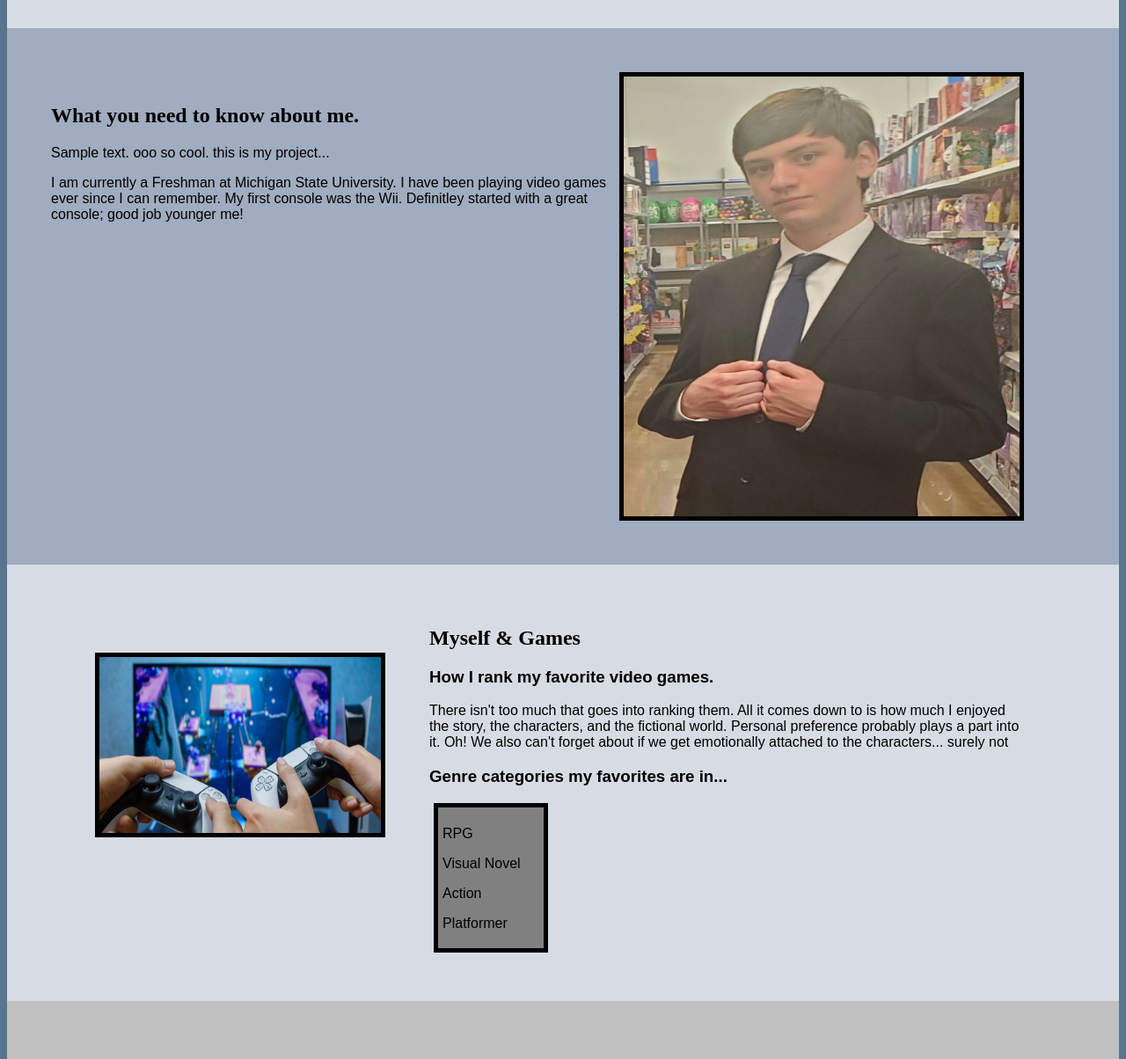
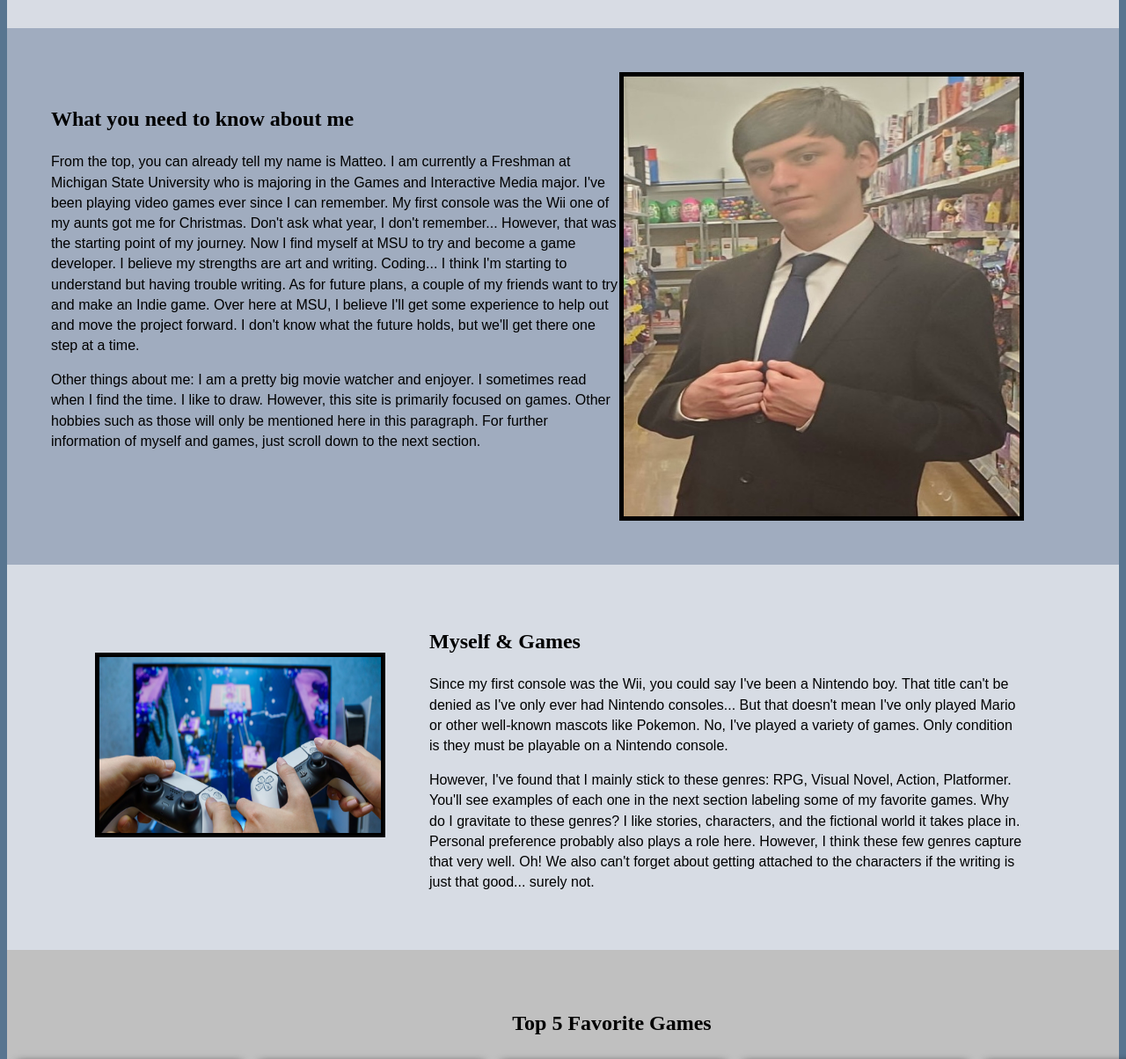
Before and after one commit to ziraldom/ziraldom.github.io, a plain HTML site: page index.html in a window 1280 px wide. Shown: the part 122-1326 px from the top of the page at 88% size. Drawn offline with Linux system fonts and the light colour scheme.

Commit message:
Project1 for MI 103

```diff
--- a/index.html
+++ b/index.html
@@ -11,7 +11,7 @@
  <nav class="navBar">
     <h1>
      <p class="p1">
-        Matteo Ziraldo
+        Matteo Ziraldo: A Website
      </p>
     </h1>
   <div class="header-right">
@@ -26,9 +26,20 @@
     <div class="hero-section">
         <div class="hero-content">
          <div class="hero-text">
-            <h2>What you need to know about me.</h2>
-            <p>Sample text. ooo so cool. this is my project...</p>
-            <p>I am currently a Freshman at Michigan State University. I have been playing video games ever since I can remember. My first console was the Wii. Definitley started with a great console; good job younger me!</p>
+            <h2>What you need to know about me</h2>
+            <p>From the top, you can already tell my name is Matteo. I am currently a Freshman at Michigan State
+                University who is majoring in the Games and Interactive Media major. I've been playing video
+                games ever since I can remember. My first console was the Wii one of my aunts got me for
+                Christmas. Don't ask what year, I don't remember... However, that was the starting point of my
+                journey. Now I find myself at MSU to try and become a game developer. I believe my strengths
+                are art and writing. Coding... I think I'm starting to understand but having trouble writing.
+                As for future plans, a couple of my friends want to try and make an Indie game. Over here at
+                MSU, I believe I'll get some experience to help out and move the project forward. I don't know
+                what the future holds, but we'll get there one step at a time.</p>
+            <p>Other things about me: I am a pretty big movie watcher and enjoyer. I sometimes read when I find
+                the time. I like to draw. However, this site is primarily focused on games. Other hobbies such as those
+                will only be mentioned here in this paragraph. For further information of myself and games,
+                just scroll down to the next section.</p>
          </div>
          <div class="box2">
             <img src="Myself.jpeg" width="450" height="500">
@@ -44,18 +55,17 @@
          </div>
             <div class="middle-text">
             <h2>Myself & Games</h2>
-    <h3>How I rank my favorite video games.</h3>
-    <p>There isn't too much that goes into ranking them. All it comes down to is how much I enjoyed the story, the characters, and the fictional world. Personal preference probably plays a part into it. Oh! We also can't forget about if we get emotionally attached to the characters... surely not</p>
-    <h3>Genre categories my favorites are in...</h3>
-    <div class="box3">
-        <p>RPG</p>
-        <p>Visual Novel</p>
-        <p>Action</p>
-        <p>Platformer</p>
-        </div>
-
-        </div>
-
+             <p>Since my first console was the Wii, you could say I've been a Nintendo boy. That title can't be
+                denied as I've only ever had Nintendo consoles... But that doesn't mean I've only played Mario
+                or other well-known mascots like Pokemon. No, I've played a variety of games. Only condition
+                is they must be playable on a Nintendo console.</p>
+            <p>However, I've found that I mainly stick to these genres: RPG, Visual Novel, Action, Platformer.
+                You'll see examples of each one in the next section labeling some of my favorite games. Why do
+                I gravitate to these genres? I like stories, characters, and the fictional world it takes place
+                in. Personal preference probably also plays a role here. However, I think these few genres
+                capture that very well. Oh! We also can't forget about getting attached to the characters if
+                the writing is just that good... surely not.</p>
+     </div>
     </div>
     </div>
 
--- a/styles.css
+++ b/styles.css
@@ -38,15 +38,6 @@ div.a {
     border: 5px solid black;
 }
 
-.box3 {
-    height: 150px;
-    width: 110px;
-    padding: 5px;
-    margin: 5px;
-    border: 5px solid black;
-    background-color: grey;
-}
-
 .navBar {
     background-color: #d8dce4;
     padding: 15px;
@@ -71,12 +62,14 @@ div.a {
     margin: 10px;
     padding: 20px;
     font-size: 15px;;
+    box-shadow: 2px 2px 10px black;
 }
 
 
 .hero-section {
     background: #A0ACBF;
     padding: 50px;
+    line-height: 1.45;
 }
 .hero-content {
     width: 95%;
@@ -95,6 +88,7 @@ div.a {
 .middle-section {
     padding: 50px;
     background: #D7DCE4;
+    line-height: 1.45;
 }
 .middle-content {
     width: 95%;
@@ -117,6 +111,7 @@ div.a {
 .footer {
     display: flex;
     background: #707070;
+    line-height: 1.45;
 }
 .footer-items {
     flex-direction: row;
```
